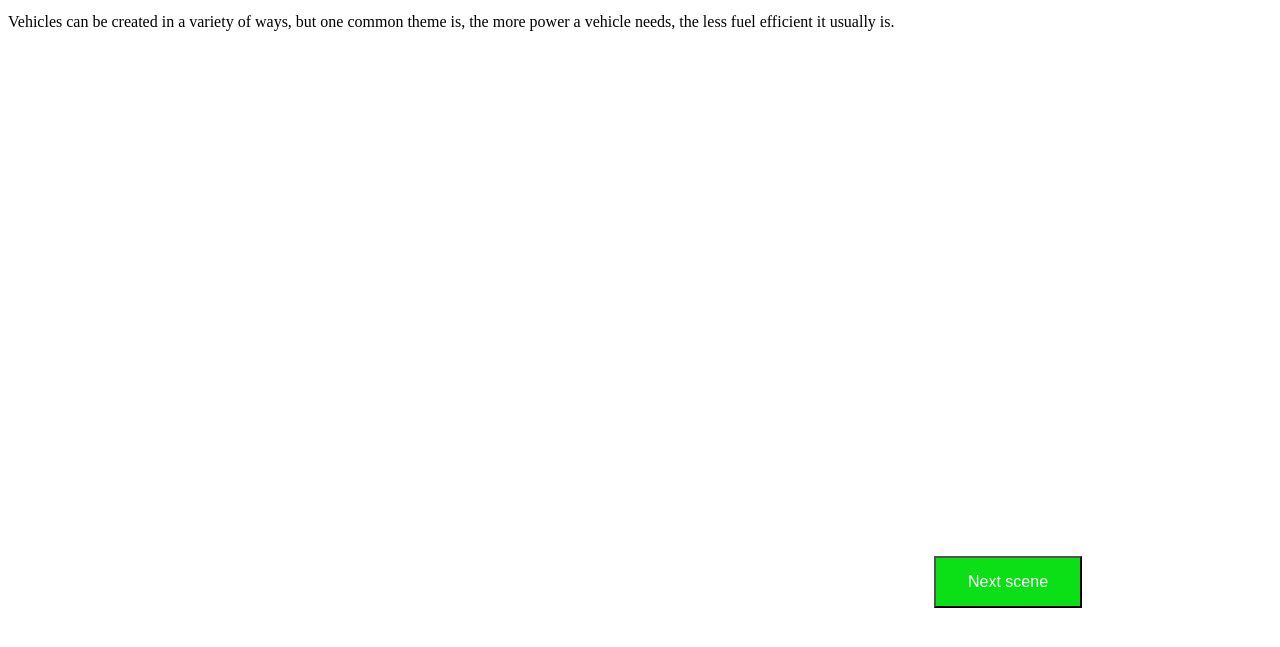
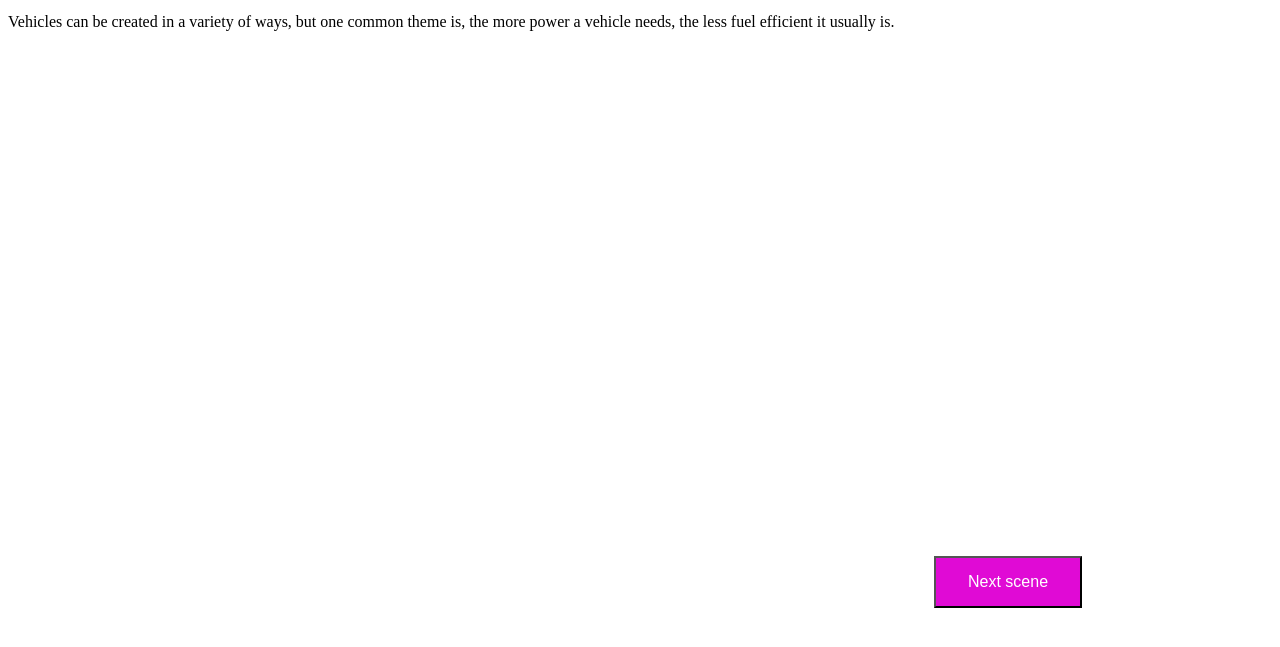
Before and after one commit to michael-j-potts/michael-j-potts.github.io, a plain HTML site: page index.html in a window 1280 px wide. Shown: the part 141-788 px from the top of the page. Drawn offline with nearby package versions, Linux system fonts and the light colour scheme; no server answers.

Commit message:
Skeleton

```diff
--- a/index.html
+++ b/index.html
@@ -10,7 +10,7 @@
     rect {fill: rgb(46, 202, 202); stroke: black;}
     .button {color: white; text-align: center; display: inline-block; font-size: 16px; cursor: pointer;
             padding: 15px 32px; margin: 4px 2px;}
-    .button1 {background-color: rgb(10, 224, 21)}
+    .button1 {background-color: rgb(224, 10, 213)}
 </style>
 <body onload='init()'>
 
@@ -83,6 +83,7 @@
         }
 
         function scene_two() {
+            var height = 440;
             var ys = d3.scaleLinear().domain([0,150]).range([height,0]);
 
             d3.select("svg").selectAll("circle").data(data).join("circle")
```
